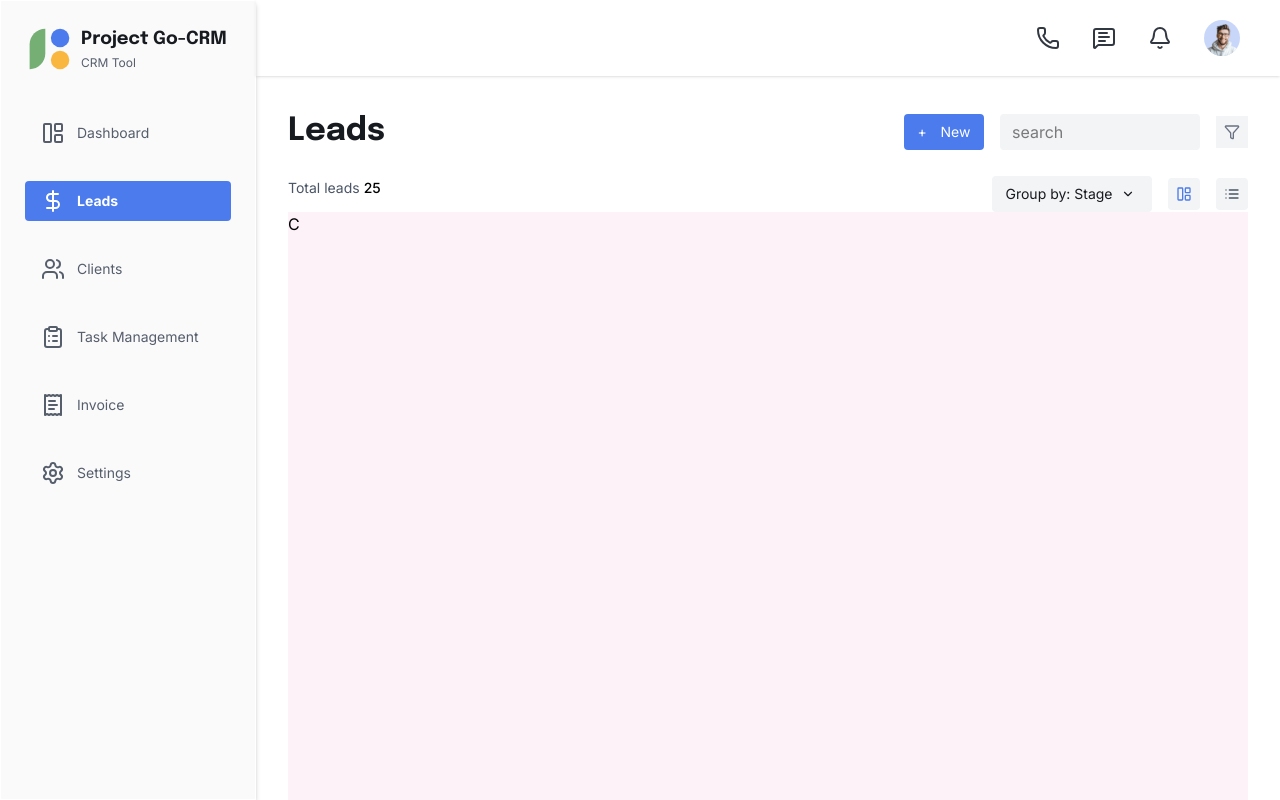
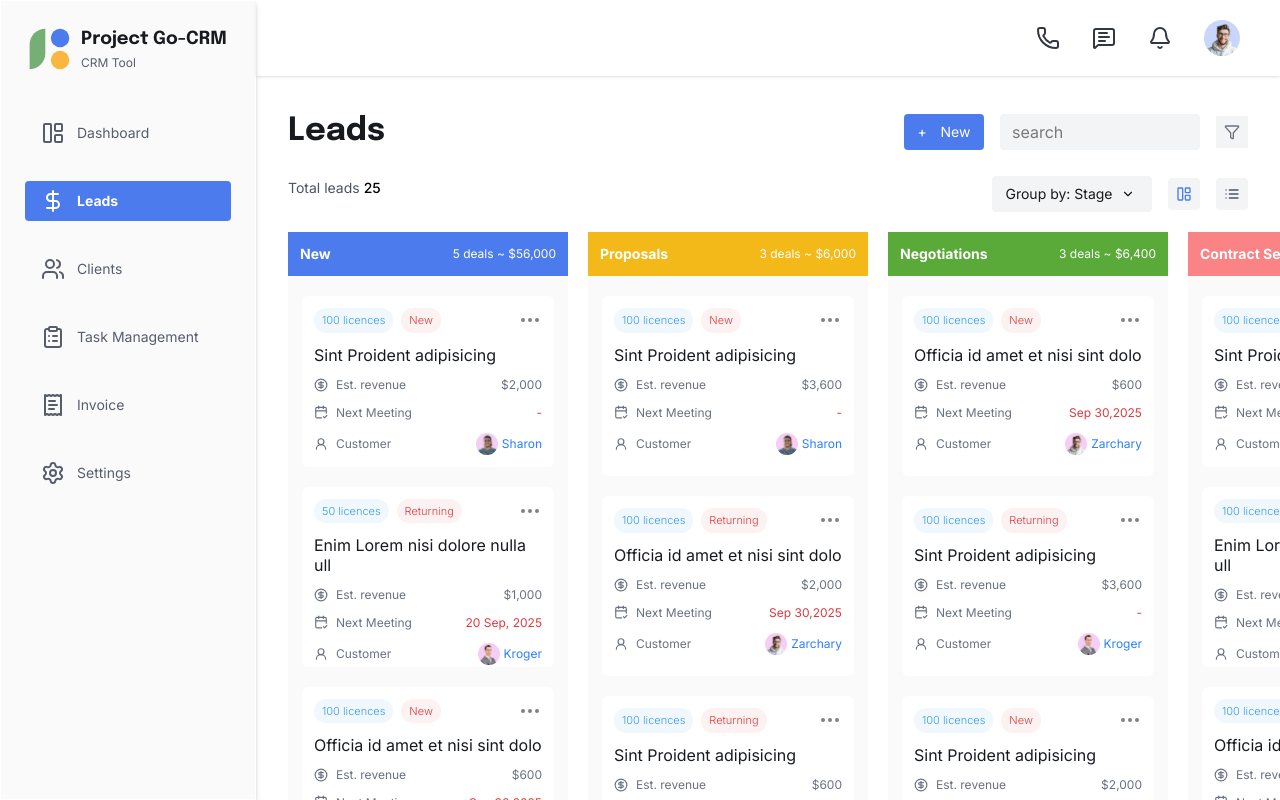
Before and after one commit to SutirthaDey/go-crm, a Next.js app: page /leads in a window 1280 px wide. Built offline with nearby package versions, Linux system fonts and the light colour scheme.

Commit message:
Lead Showing page Ready

```diff
--- a/src/app/leads/page.tsx
+++ b/src/app/leads/page.tsx
@@ -1,5 +1,10 @@
 import { ChevronDown, Funnel, LayoutPanelLeftIcon, List } from "lucide-react";
 import { epilogue } from "@/ui/fonts";
+import Card from "@/components/Leads/card";
+import { newDeals } from "@/data/NewDeal";
+import { proposalData } from "@/data/ProposalData";
+import { negotiationData } from "@/data/NegotiationData";
+import { contractSentData } from "@/data/ContractSentData";
 
 export default function Leads() {
   return (
@@ -41,7 +46,56 @@ export default function Leads() {
           </div>
         </div>
       </div>
-      <div className="bg-pink-50 h-full overflow-auto">C</div>
+      <div className="h-full w-screen mt-5 flex gap-5">
+        <div className="min-w-[280px] bg-[#FAFAFBFF] rounded-sm flex flex-col items-center gap-5">
+          <div className="w-full bg-[#4B7BECFF] text-white text-sm flex p-3 justify-between items-center">
+            <p className="font-bold">New</p>
+            <div>
+              <p className="text-xs font-[400]">{5} deals ~ $56,000</p>
+            </div>
+          </div>
+
+          {newDeals.map((deal) => (
+            <Card key={deal.id} deal={deal} />
+          ))}
+        </div>
+
+        <div className="min-w-[280px] bg-[#FAFAFBFF] rounded-sm flex flex-col items-center gap-5">
+          <div className="w-full bg-[#f3b919] text-white text-sm flex p-3 justify-between items-center">
+            <p className="font-bold">Proposals</p>
+            <div>
+              <p className="text-xs font-[400]">{3} deals ~ $6,000</p>
+            </div>
+          </div>
+          {proposalData.map((deal) => (
+            <Card key={deal.id} deal={deal} />
+          ))}
+        </div>
+
+        <div className="min-w-[280px] bg-[#FAFAFBFF] rounded-sm flex flex-col items-center gap-5">
+          <div className="w-full bg-[#59aa39] text-white text-sm flex p-3 justify-between items-center">
+            <p className="font-bold">Negotiations</p>
+            <div>
+              <p className="text-xs font-[400]">{3} deals ~ $6,400</p>
+            </div>
+          </div>
+          {negotiationData.map((deal) => (
+            <Card key={deal.id} deal={deal} />
+          ))}
+        </div>
+
+        <div className="min-w-[280px] bg-[#FAFAFBFF] rounded-sm flex flex-col items-center gap-5">
+          <div className="w-full bg-[#f98385] text-white text-sm flex p-3 justify-between items-center">
+            <p className="font-bold">Contract Sent</p>
+            <div>
+              <p className="text-xs font-[400]">{4} deals ~ $6,000</p>
+            </div>
+          </div>
+          {contractSentData.map((deal) => (
+            <Card key={deal.id} deal={deal} />
+          ))}
+        </div>
+      </div>
     </div>
   );
 }
--- /dev/null
+++ b/src/components/Leads/card.tsx
@@ -0,0 +1,70 @@
+import { Deal } from "@/types/Deal";
+import {
+  CalendarCheck2,
+  CircleDollarSign,
+  Ellipsis,
+  UserRound,
+} from "lucide-react";
+import Image from "next/image";
+import React from "react";
+
+interface CardProps {
+  deal: Deal;
+}
+
+const Card: React.FC<CardProps> = ({ deal }) => {
+  return (
+    <div className="w-[90%] h-[180px] bg-white rounded-md p-3 cursor-pointer flex flex-col gap-3">
+      <div className="flex text-[11px] justify-between">
+        <div className="flex gap-2 font-[350]">
+          <div className="bg-[#F1F8FDFF] text-[#379AE6FF] px-2 py-1 flex justify-center rounded-xl hover:bg-[#ACD5F5FF] ">
+            <p>{deal.type}</p>
+          </div>
+          <div className="bg-[#FDF2F2FF] text-[#DE3B40FF] px-2 py-1 flex justify-center rounded-xl hover:bg-[#F5C4C6FF]">
+            <p>{deal.tag}</p>
+          </div>
+        </div>
+        <Ellipsis color={"gray"} />
+      </div>
+      <p className="text-[#171A1FFF] text-md font-[400] leading-5">
+        {deal.title}
+      </p>
+      <div className="text-gray-500 text-xs flex justify-between">
+        <div className="flex items-center gap-2">
+          <CircleDollarSign height={14} width={14} />
+          <p>Est. revenue</p>
+        </div>
+        <p>{deal.revenue}</p>
+      </div>
+      <div className="text-gray-500 text-xs flex items-center gap-2 justify-between">
+        <div className="flex gap-2">
+          <CalendarCheck2 height={14} width={14} />
+          <p>Next Meeting</p>
+        </div>
+
+        <div>
+          <p className="text-[#DE3B40FF]">{deal.nextMeeting}</p>
+        </div>
+      </div>
+      <div className="text-gray-500 text-xs flex justify-between">
+        <div className="flex items-center gap-2">
+          <UserRound height={14} width={14} />
+          <p>Customer</p>
+        </div>
+        <div className="flex items-center gap-1">
+          <div className="bg-[#F5CDF5FF] rounded-full overflow-hidden">
+            <Image
+              src={deal.customer.image}
+              alt="profile image"
+              width={22}
+              height={22}
+            />
+          </div>
+          <p className="text-blue-500">{deal.customer.name}</p>
+        </div>
+      </div>
+    </div>
+  );
+};
+
+export default Card;
--- /dev/null
+++ b/src/data/ContractSentData.ts
@@ -0,0 +1,52 @@
+import { Deal } from "@/types/Deal";
+
+export const contractSentData: Deal[] = [
+  {
+    id: "1",
+    type: "100 licences",
+    tag: "New",
+    title: "Sint Proident adipisicing",
+    revenue: "$2,000",
+    nextMeeting: "-",
+    customer: {
+      image: "/I1.jpg",
+      name: "Marie",
+    },
+  },
+  {
+    id: "2",
+    type: "100 licences",
+    tag: "Returning",
+    title: "Enim Lorem nisi dolore nulla ull",
+    revenue: "$1,000",
+    nextMeeting: "-",
+    customer: {
+      image: "/H1.jpg",
+      name: "Kroger",
+    },
+  },
+  {
+    id: "3",
+    type: "100 licences",
+    tag: "New",
+    title: "Officia id amet et nisi sint dolo",
+    revenue: "$600",
+    nextMeeting: "Sep 30,2025",
+    customer: {
+      image: "/E1.jpg",
+      name: "Nancy",
+    },
+  },
+  {
+    id: "5",
+    type: "100 licences",
+    tag: "Returning",
+    title: "Sint Proident adipisicing",
+    revenue: "$50,000",
+    nextMeeting: "-",
+    customer: {
+      image: "/B1.jpg",
+      name: "Stephen",
+    },
+  },
+];
--- /dev/null
+++ b/src/data/NegotiationData.ts
@@ -0,0 +1,40 @@
+import { Deal } from "@/types/Deal";
+
+export const negotiationData: Deal[] = [
+  {
+    id: "1",
+    type: "100 licences",
+    tag: "New",
+    title: "Officia id amet et nisi sint dolo",
+    revenue: "$600",
+    nextMeeting: "Sep 30,2025",
+    customer: {
+      image: "/avatar.jpg",
+      name: "Zarchary",
+    },
+  },
+  {
+    id: "2",
+    type: "100 licences",
+    tag: "Returning",
+    title: "Sint Proident adipisicing",
+    revenue: "$3,600",
+    nextMeeting: "-",
+    customer: {
+      image: "/H1.jpg",
+      name: "Kroger",
+    },
+  },
+  {
+    id: "3",
+    type: "100 licences",
+    tag: "New",
+    title: "Sint Proident adipisicing",
+    revenue: "$2,000",
+    nextMeeting: "-",
+    customer: {
+      image: "/B1.jpg",
+      name: "Sharon",
+    },
+  },
+];
--- /dev/null
+++ b/src/data/NewDeal.ts
@@ -0,0 +1,64 @@
+import { Deal } from "@/types/Deal";
+
+export const newDeals: Deal[] = [
+  {
+    id: "1",
+    type: "100 licences",
+    tag: "New",
+    title: "Sint Proident adipisicing",
+    revenue: "$2,000",
+    nextMeeting: "-",
+    customer: {
+      image: "/B1.jpg",
+      name: "Sharon",
+    },
+  },
+  {
+    id: "2",
+    type: "50 licences",
+    tag: "Returning",
+    title: "Enim Lorem nisi dolore nulla ull",
+    revenue: "$1,000",
+    nextMeeting: "20 Sep, 2025",
+    customer: {
+      image: "/H1.jpg",
+      name: "Kroger",
+    },
+  },
+  {
+    id: "3",
+    type: "100 licences",
+    tag: "New",
+    title: "Officia id amet et nisi sint dolo",
+    revenue: "$600",
+    nextMeeting: "Sep 30,2025",
+    customer: {
+      image: "/E1.jpg",
+      name: "Nancy",
+    },
+  },
+  {
+    id: "4",
+    type: "100 licences",
+    tag: "Returning",
+    title: "Sint Proident adipisicing",
+    revenue: "$2,400",
+    nextMeeting: "-",
+    customer: {
+      image: "/avatar.jpg",
+      name: "Zarchary",
+    },
+  },
+  {
+    id: "5",
+    type: "100 licences",
+    tag: "Returning",
+    title: "Sint Proident adipisicing",
+    revenue: "$50,000",
+    nextMeeting: "-",
+    customer: {
+      image: "/I1.jpg",
+      name: "Marie",
+    },
+  },
+];
--- /dev/null
+++ b/src/data/ProposalData.ts
@@ -0,0 +1,40 @@
+import { Deal } from "@/types/Deal";
+
+export const proposalData: Deal[] = [
+  {
+    id: "1",
+    type: "100 licences",
+    tag: "New",
+    title: "Sint Proident adipisicing",
+    revenue: "$3,600",
+    nextMeeting: "-",
+    customer: {
+      image: "/B1.jpg",
+      name: "Sharon",
+    },
+  },
+  {
+    id: "2",
+    type: "100 licences",
+    tag: "Returning",
+    title: "Officia id amet et nisi sint dolo",
+    revenue: "$2,000",
+    nextMeeting: "Sep 30,2025",
+    customer: {
+      image: "/avatar.jpg",
+      name: "Zarchary",
+    },
+  },
+  {
+    id: "3",
+    type: "100 licences",
+    tag: "Returning",
+    title: "Sint Proident adipisicing",
+    revenue: "$600",
+    nextMeeting: "-",
+    customer: {
+      image: "/I1.jpg",
+      name: "Marie",
+    },
+  },
+];
--- /dev/null
+++ b/src/types/Deal.ts
@@ -0,0 +1,12 @@
+export interface Deal {
+  id: string;
+  type: string;
+  tag: string;
+  title: string;
+  revenue: string;
+  nextMeeting: string | null;
+  customer: {
+    name: string;
+    image: string;
+  };
+}
```
